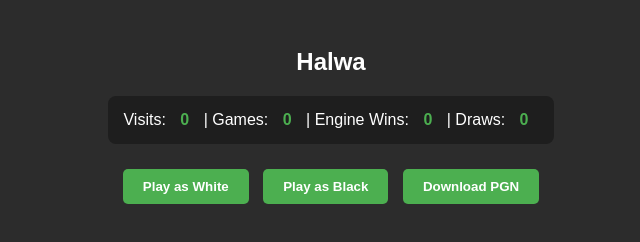
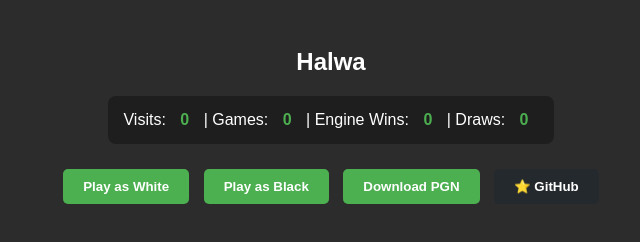
Before and after one commit to halwaii/halwa-chess-engine, a website: page index.html in a window 1280 px wide. Shown: the whole page, without its empty margins (309-949 px from the left). Drawn offline with nearby package versions, Linux system fonts and the light colour scheme.

Commit message:
added github link to ui

```diff
--- a/index.html
+++ b/index.html
@@ -32,6 +32,10 @@
         <button onclick="startNewGame('white')">Play as White</button>
         <button onclick="startNewGame('black')">Play as Black</button>
         <button onclick="downloadPGN()">Download PGN</button>
+
+        <a href="https://github.com/jay-xlr8/halwa-chess-engine" target="_blank">
+            <button style="background-color: #24292e;">⭐ GitHub</button>
+        </a>
     </div>
 
     <div id="myBoard"></div>
```
